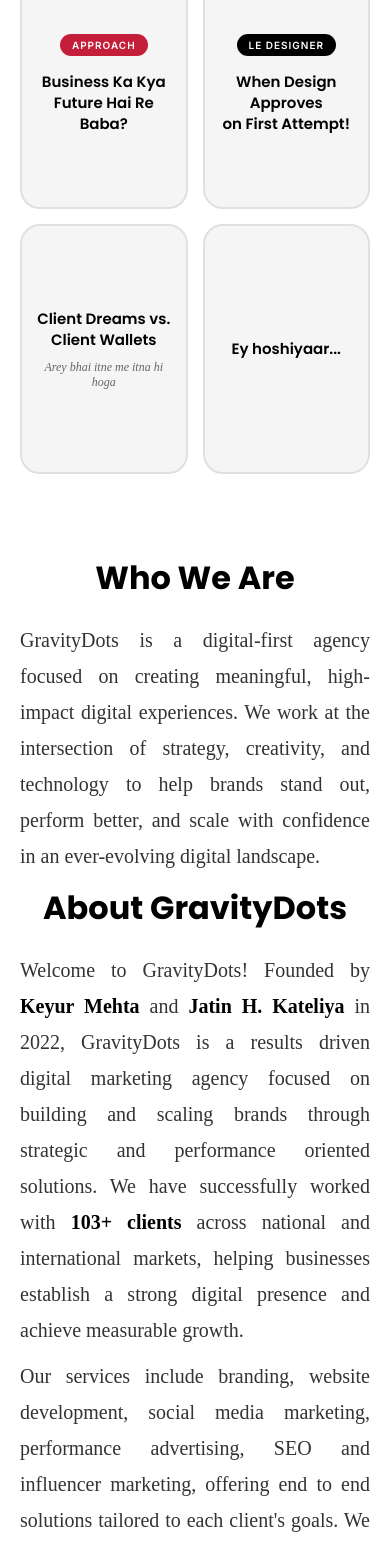
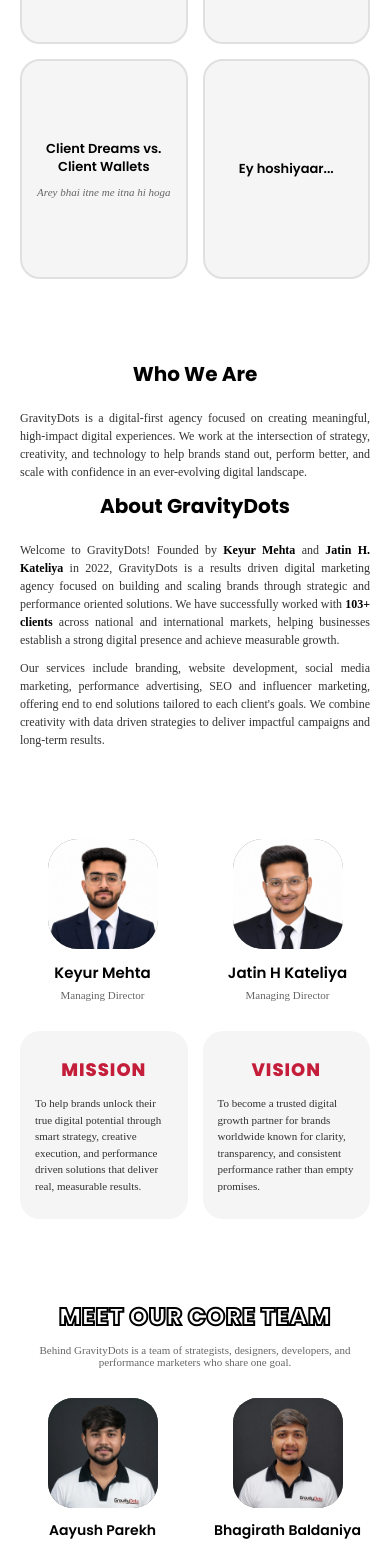
Before and after one commit to Shreyashvekariya/Gravitydots, a React (Vite) app: page /about in a window 390 px wide. Shown: the part 432-1977 px from the top of the page. Built offline with nearby package versions, Linux system fonts and the light colour scheme; grey boxes are pictures that could not be loaded; a web font is replaced by a local one.

Commit message:
Add content protection, optimize ConnectUs section, fix mobile styling, and improve Services grid layout

```diff
--- a/src/App.jsx
+++ b/src/App.jsx
@@ -21,6 +21,58 @@ function App() {
       window.lenis.scrollTo(0, { immediate: true })
     }
   }, [location.pathname])
+
+  useEffect(() => {
+    // Disable right-click
+    const handleContextMenu = (e) => {
+      e.preventDefault()
+      return false
+    }
+
+    // Disable keyboard shortcuts for screenshots and dev tools
+    const handleKeyDown = (e) => {
+      // Disable F12, Ctrl+Shift+I, Ctrl+Shift+J, Ctrl+U, Ctrl+S
+      if (
+        e.keyCode === 123 || // F12
+        (e.ctrlKey && e.shiftKey && e.keyCode === 73) || // Ctrl+Shift+I
+        (e.ctrlKey && e.shiftKey && e.keyCode === 74) || // Ctrl+Shift+J
+        (e.ctrlKey && e.keyCode === 85) || // Ctrl+U
+        (e.ctrlKey && e.keyCode === 83) || // Ctrl+S
+        (e.metaKey && e.shiftKey && e.keyCode === 73) || // Cmd+Shift+I (Mac)
+        (e.metaKey && e.shiftKey && e.keyCode === 74) || // Cmd+Shift+J (Mac)
+        (e.metaKey && e.keyCode === 85) || // Cmd+U (Mac)
+        (e.metaKey && e.keyCode === 83) // Cmd+S (Mac)
+      ) {
+        e.preventDefault()
+        return false
+      }
+
+      // Disable Print Screen
+      if (e.keyCode === 44) {
+        e.preventDefault()
+        return false
+      }
+    }
+
+    // Disable drag on images
+    const handleDragStart = (e) => {
+      e.preventDefault()
+      return false
+    }
+
+    // Add event listeners
+    document.addEventListener('contextmenu', handleContextMenu)
+    document.addEventListener('keydown', handleKeyDown)
+    document.addEventListener('dragstart', handleDragStart)
+
+    // Cleanup
+    return () => {
+      document.removeEventListener('contextmenu', handleContextMenu)
+      document.removeEventListener('keydown', handleKeyDown)
+      document.removeEventListener('dragstart', handleDragStart)
+    }
+  }, [])
+
   useEffect(() => {
     // Initialize Lenis
     const lenis = new Lenis({
--- a/src/components/AboutUs.css
+++ b/src/components/AboutUs.css
@@ -445,6 +445,20 @@
     padding: 60px 30px;
   }
 
+  .section-title {
+    font-size: clamp(24px, 6vw, 32px);
+  }
+
+  .section-description {
+    font-size: clamp(14px, 3vw, 16px);
+    line-height: 1.6;
+  }
+
+  .about-mission {
+    font-size: clamp(16px, 4vw, 20px);
+    line-height: 1.5;
+  }
+
   .about-cards-grid {
     grid-template-columns: repeat(2, 1fr);
     gap: 20px;
@@ -452,6 +466,15 @@
 
   .about-card {
     animation: scaleIn 0.6s ease-out backwards;
+    padding: 30px 15px;
+  }
+
+  .card-content h3 {
+    font-size: 14px;
+  }
+
+  .card-content p {
+    font-size: 12px;
   }
 
   .founders-grid {
@@ -465,20 +488,45 @@
   }
 
   .founder-name {
-    font-size: 20px;
+    font-size: 18px;
   }
 
   .founder-role {
-    font-size: 14px;
+    font-size: 13px;
   }
 
   .mission-vision-grid {
-    grid-template-columns: 1fr;
+    grid-template-columns: repeat(2, 1fr);
+    gap: 20px;
+  }
+
+  .mv-card {
+    padding: 30px 20px;
+  }
+
+  .mv-title {
+    font-size: 24px;
+    margin-bottom: 15px;
+  }
+
+  .mv-text {
+    font-size: 13px;
+    line-height: 1.6;
   }
 
   .team-grid {
     grid-template-columns: repeat(2, 1fr);
     gap: 30px;
+  }
+
+  .team-title {
+    font-size: clamp(28px, 7vw, 36px);
+    letter-spacing: 1px;
+  }
+
+  .team-subtitle {
+    font-size: clamp(13px, 3vw, 15px);
+    margin-bottom: 40px;
   }
 
   .team-image-placeholder {
@@ -487,11 +535,26 @@
   }
 
   .team-name {
-    font-size: 18px;
+    font-size: 16px;
   }
 
   .team-role {
-    font-size: 13px;
+    font-size: 12px;
+  }
+
+  .why-title {
+    font-size: clamp(28px, 7vw, 36px);
+    letter-spacing: 1px;
+  }
+
+  .why-badge {
+    font-size: 14px;
+    padding: 8px 25px;
+    min-width: auto;
+  }
+
+  .why-description {
+    font-size: 14px;
   }
 }
 
@@ -505,29 +568,44 @@
     padding: 40px 20px;
   }
 
+  .section-title {
+    font-size: clamp(20px, 5vw, 26px);
+  }
+
+  .section-description {
+    font-size: clamp(12px, 3vw, 14px);
+    line-height: 1.5;
+  }
+
+  .about-mission {
+    font-size: clamp(14px, 3.5vw, 18px);
+    line-height: 1.4;
+    margin-bottom: 40px;
+  }
+
   .about-cards-grid {
     grid-template-columns: repeat(2, 1fr);
     gap: 15px;
   }
 
   .about-card {
-    padding: 30px 15px;
-    min-height: 250px;
+    padding: 25px 12px;
+    min-height: 220px;
     animation: scaleIn 0.6s ease-out backwards;
   }
 
   .card-badge {
-    font-size: 10px;
-    padding: 5px 12px;
-    margin-bottom: 15px;
+    font-size: 9px;
+    padding: 4px 10px;
+    margin-bottom: 12px;
   }
 
   .card-content h3 {
-    font-size: 15px;
+    font-size: 13px;
   }
 
   .card-content p {
-    font-size: 12px;
+    font-size: 11px;
   }
 
   .founders-grid {
@@ -536,18 +614,38 @@
   }
 
   .founder-image-placeholder {
-    width: 120px;
-    height: 120px;
-    margin: 0 auto 15px;
+    width: 110px;
+    height: 110px;
+    margin: 0 auto 12px;
   }
 
   .founder-name {
-    font-size: 16px;
-    margin-bottom: 6px;
+    font-size: 15px;
+    margin-bottom: 5px;
   }
 
   .founder-role {
-    font-size: 12px;
+    font-size: 11px;
+  }
+
+  .mission-vision-grid {
+    grid-template-columns: repeat(2, 1fr);
+    gap: 15px;
+  }
+
+  .mv-card {
+    padding: 25px 15px;
+  }
+
+  .mv-title {
+    font-size: 18px;
+    margin-bottom: 12px;
+    letter-spacing: 1px;
+  }
+
+  .mv-text {
+    font-size: 11px;
+    line-height: 1.5;
   }
 
   .team-grid {
@@ -555,26 +653,42 @@
     gap: 20px;
   }
 
+  .team-title {
+    font-size: clamp(24px, 6vw, 30px);
+    letter-spacing: 0.5px;
+    margin-bottom: 10px;
+  }
+
+  .team-subtitle {
+    font-size: clamp(11px, 2.5vw, 13px);
+    margin-bottom: 30px;
+  }
+
   .team-image-placeholder {
-    width: 120px;
-    height: 120px;
-    margin: 0 auto 15px;
+    width: 110px;
+    height: 110px;
+    margin: 0 auto 12px;
   }
 
   .team-name {
-    font-size: 16px;
-    margin-bottom: 6px;
+    font-size: 14px;
+    margin-bottom: 5px;
   }
 
   .team-role {
-    font-size: 11px;
+    font-size: 10px;
+  }
+
+  .why-title {
+    font-size: clamp(24px, 6vw, 30px);
+    letter-spacing: 0.5px;
   }
 
   .why-badge {
-    min-width: 280px;
+    min-width: 250px;
     max-width: 90%;
-    padding: 6px 20px;
-    font-size: 14px;
+    padding: 5px 15px;
+    font-size: 12px;
     border-radius: 8px;
     box-shadow: 3px 3px 0px #000000;
     white-space: nowrap;
@@ -583,7 +697,8 @@
   }
 
   .why-description {
-    font-size: 16px;
+    font-size: 13px;
+    line-height: 1.5;
   }
 }
 
--- a/src/components/ConnectUs.jsx
+++ b/src/components/ConnectUs.jsx
@@ -1,4 +1,5 @@
 import './ConnectUs.css'
+import laptopGif from '../assets/images/Laptop.gif'
 
 function ConnectUs() {
   return (
@@ -160,13 +161,8 @@ function ConnectUs() {
             <span>RESULT-ORIENTED.</span>
           </div>
         </div>
-        <div className="connect-us-laptop-mockup">
-          <div className="connect-us-laptop-screen">
-            <img src="https://images.unsplash.com/photo-1522202176988-66273c2fd55f?w=800" alt="Project Preview" />
-          </div>
-          <div className="connect-us-laptop-base">
-            <div className="connect-us-laptop-notch"></div>
-          </div>
+        <div className="connect-us-laptop-image">
+          <img src={laptopGif} alt="Project Preview" />
         </div>
       </div>
 
--- a/src/components/Footer.css
+++ b/src/components/Footer.css
@@ -200,6 +200,14 @@
     padding: 40px 20px 60px;
   }
 
+  .footer::before {
+    display: none;
+  }
+
+  .footer-logo {
+    padding-top: 40px;
+  }
+
   .footer-logo-image {
     height: 80px;
   }
@@ -234,11 +242,16 @@
 
 @media (max-width: 480px) {
   .footer {
-    padding: 30px 15px 50px;
+    padding: 30px 15px 20px;
+  }
+
+  .footer::before {
+    display: none;
   }
 
   .footer-logo {
     margin-bottom: 40px;
+    padding-top: 20px;
   }
 
   .footer-logo-image {
--- a/src/components/Hero.css
+++ b/src/components/Hero.css
@@ -96,13 +96,13 @@
     margin-top: 0;
     margin-bottom: -2px;
     justify-content: flex-start;
-    padding-top: 120px;
+    padding-top: 40px;
   }
 
   .hero-content {
     padding-left: 20px;
     padding-right: 20px;
-    padding-top: 60px;
+    padding-top: 20px;
     padding-bottom: 10px;
   }
 
@@ -129,14 +129,14 @@
 @media (max-width: 480px) {
   .hero {
     padding: 20px 0 10px 0;
-    padding-top: 100px;
+    padding-top: 30px;
     min-height: auto;
   }
 
   .hero-content {
     padding-left: 15px;
     padding-right: 15px;
-    padding-top: 50px;
+    padding-top: 15px;
     padding-bottom: 10px;
   }
 
--- a/src/components/HeroImage.jsx
+++ b/src/components/HeroImage.jsx
@@ -1,4 +1,4 @@
-import React, { useRef, useEffect } from 'react'
+import React, { useRef, useEffect, useState } from 'react'
 import { motion, useScroll, useTransform, useInView } from 'framer-motion'
 import hero from '../assets/images/hero.mp4'
 import './HeroImage.css'
@@ -7,8 +7,19 @@ function HeroImage() {
   const { scrollY } = useScroll()
   const videoRef = useRef(null)
   const isInView = useInView(videoRef, { margin: "-100px" })
+  const [isMobile, setIsMobile] = useState(false)
 
-  const scaleImage = useTransform(scrollY, [0, 600], [0.8, 1])
+  useEffect(() => {
+    const checkMobile = () => {
+      setIsMobile(window.innerWidth <= 768)
+    }
+    checkMobile()
+    window.addEventListener('resize', checkMobile)
+    return () => window.removeEventListener('resize', checkMobile)
+  }, [])
+
+  // Disable zoom effect on mobile, keep it on desktop
+  const scaleImage = useTransform(scrollY, [0, 600], isMobile ? [1, 1] : [0.8, 1])
 
   useEffect(() => {
     if (videoRef.current) {
--- a/src/components/Services.css
+++ b/src/components/Services.css
@@ -76,8 +76,8 @@
 }
 
 .service-card {
-  aspect-ratio: 1 / 1.1;
-  min-height: 40vh;
+  aspect-ratio: 1 / 1.2;
+  min-height: 42vh;
   padding: 40px 30px;
   text-align: left;
   border-right: 1px solid #000000;
@@ -120,7 +120,7 @@
   justify-content: center;
   padding: 0 50px;
   gap: 15px;
-  overflow: hidden;
+  overflow: visible;
   transition: height 0.4s ease;
 }
 
@@ -172,13 +172,14 @@
 }
 
 .service-arrow {
-  width: 55px;
-  height: 55px;
+  width: 60px;
+  height: 60px;
   opacity: 0;
   transform: translateY(20px);
   transition: all 0.3s ease 0.4s;
-  margin-top: 40px;
+  margin-top: 30px;
   align-self: center;
+  flex-shrink: 0;
 }
 
 .service-arrow svg {
--- a/src/index.css
+++ b/src/index.css
@@ -4,6 +4,10 @@
   margin: 0;
   padding: 0;
   box-sizing: border-box;
+  user-select: none;
+  -webkit-user-select: none;
+  -moz-user-select: none;
+  -ms-user-select: none;
 }
 
 html.lenis, html.lenis body {
@@ -41,6 +45,27 @@ body {
   color: var(--black);
   overflow-x: hidden;
   cursor: url('/src/assets/Cursor.png'), auto;
+  -webkit-user-select: none;
+  -moz-user-select: none;
+  -ms-user-select: none;
+  user-select: none;
+}
+
+img {
+  pointer-events: none;
+  user-select: none;
+  -webkit-user-drag: none;
+  -webkit-user-select: none;
+  -moz-user-select: none;
+  -ms-user-select: none;
+}
+
+video {
+  pointer-events: none;
+  user-select: none;
+  -webkit-user-select: none;
+  -moz-user-select: none;
+  -ms-user-select: none;
 }
 
 *,
```
Also changed, not shown: src/components/ConnectUs.css (+32 -97 lines), src/assets/images/leptop.png (deleted), 1 other file (tests, documents, lock files or other folders).
